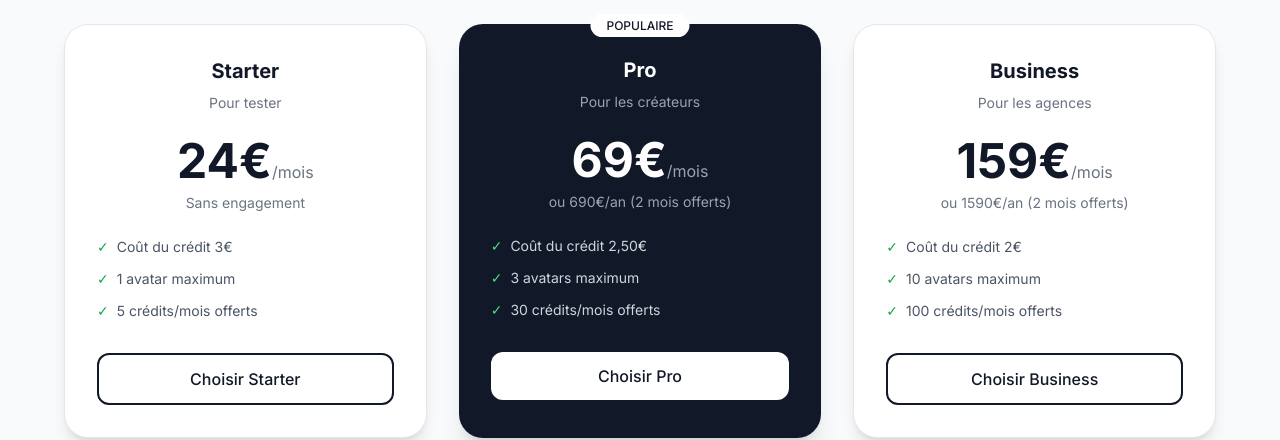
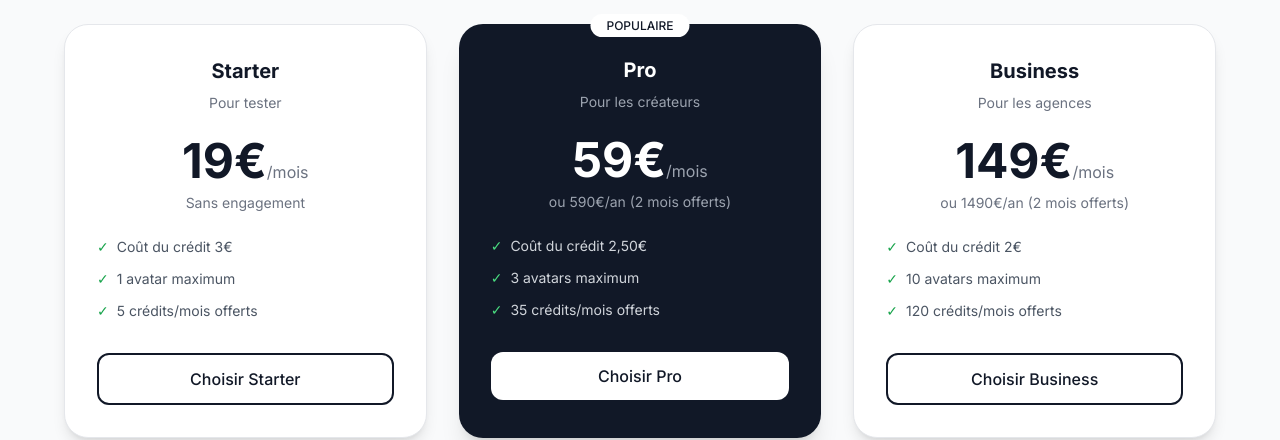
Before and after one commit to albbocco/bocco-ai, a Next.js app: page / in a window 1280 px wide. Shown: the part 2600-3040 px from the top of the page. Built offline with nearby package versions, Linux system fonts and the light colour scheme.

Commit message:
Update pricing to Option 3: Starter 19€, Pro 59€, Business 149€ with increased credits

```diff
--- a/src/app/page.tsx
+++ b/src/app/page.tsx
@@ -38,9 +38,9 @@ export default function Home() {
   const closeModal = () => setModalOpen(false);
 
   // Prix de base
-  const starterPrice = 24;
-  const proPrice = 69;
-  const businessPrice = 159;
+  const starterPrice = 19;
+  const proPrice = 59;
+  const businessPrice = 149;
 
   return (
     <main className="min-h-screen bg-white text-gray-900">
@@ -230,7 +230,7 @@ export default function Home() {
               <ul className="space-y-3 mb-8 text-sm text-gray-300">
                 <li className="flex items-center gap-2"><span className="text-green-400">✓</span> Coût du crédit 2,50€</li>
                 <li className="flex items-center gap-2"><span className="text-green-400">✓</span> 3 avatars maximum</li>
-                <li className="flex items-center gap-2"><span className="text-green-400">✓</span> 30 crédits/mois offerts</li>
+                <li className="flex items-center gap-2"><span className="text-green-400">✓</span> 35 crédits/mois offerts</li>
               </ul>
               <button onClick={openModal} className="w-full bg-white text-gray-900 py-3 rounded-xl font-medium hover:bg-gray-100 transition">Choisir Pro</button>
             </div>
@@ -250,7 +250,7 @@ export default function Home() {
               <ul className="space-y-3 mb-8 text-sm text-gray-600">
                 <li className="flex items-center gap-2"><span className="text-green-600">✓</span> Coût du crédit 2€</li>
                 <li className="flex items-center gap-2"><span className="text-green-600">✓</span> 10 avatars maximum</li>
-                <li className="flex items-center gap-2"><span className="text-green-600">✓</span> 100 crédits/mois offerts</li>
+                <li className="flex items-center gap-2"><span className="text-green-600">✓</span> 120 crédits/mois offerts</li>
               </ul>
               <button onClick={openModal} className="w-full py-3 rounded-xl font-medium border-2 border-gray-900 text-gray-900 hover:bg-gray-900 hover:text-white transition">Choisir Business</button>
             </div>
--- a/src/lib/mollie.ts
+++ b/src/lib/mollie.ts
@@ -15,22 +15,22 @@ export const PLANS = {
   starter: {
     id: 'starter',
     name: 'Starter',
-    price: 24,
+    price: 19,
     credits: 5,
     extraCreditPrice: 3,
   },
   pro: {
     id: 'pro',
     name: 'Pro',
-    price: 69,
-    credits: 30,
+    price: 59,
+    credits: 35,
     extraCreditPrice: 2.5,
   },
   business: {
     id: 'business',
     name: 'Business',
-    price: 159,
-    credits: 100,
+    price: 149,
+    credits: 120,
     extraCreditPrice: 2,
   },
 };
```
